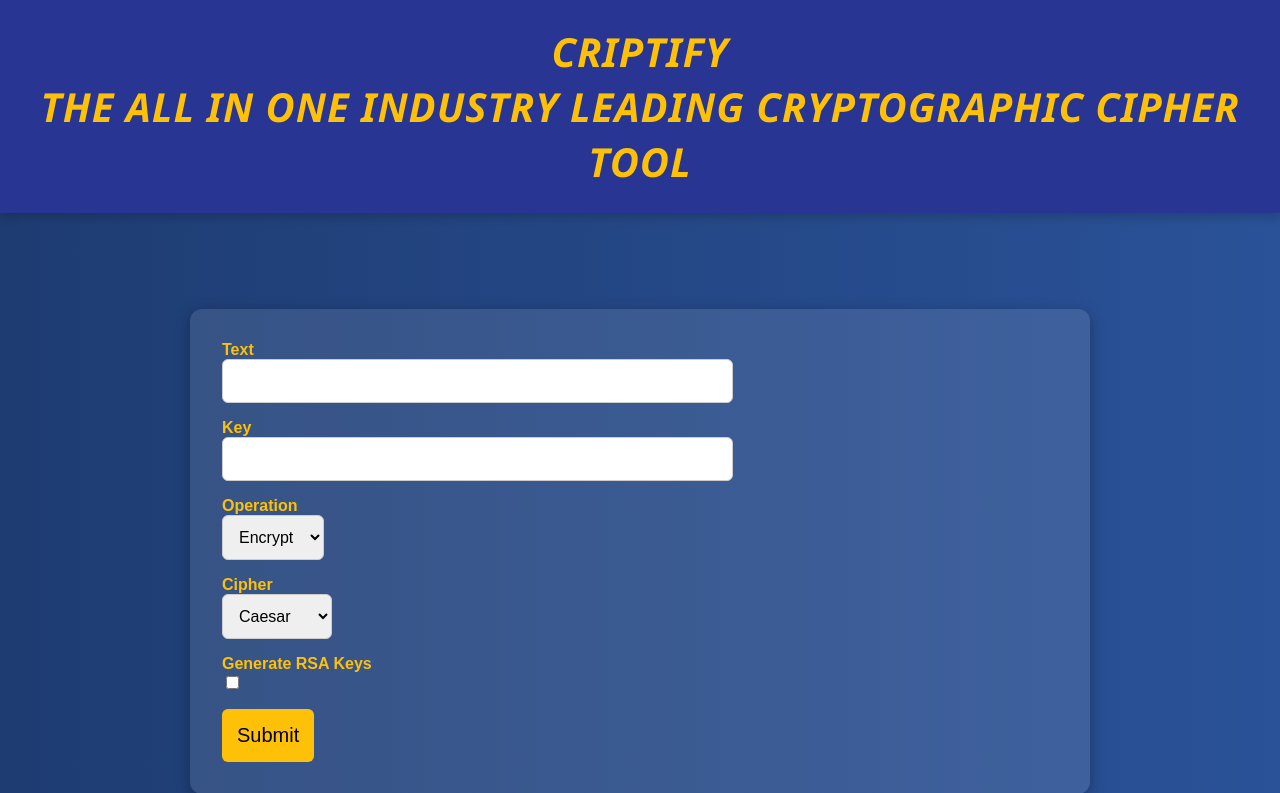
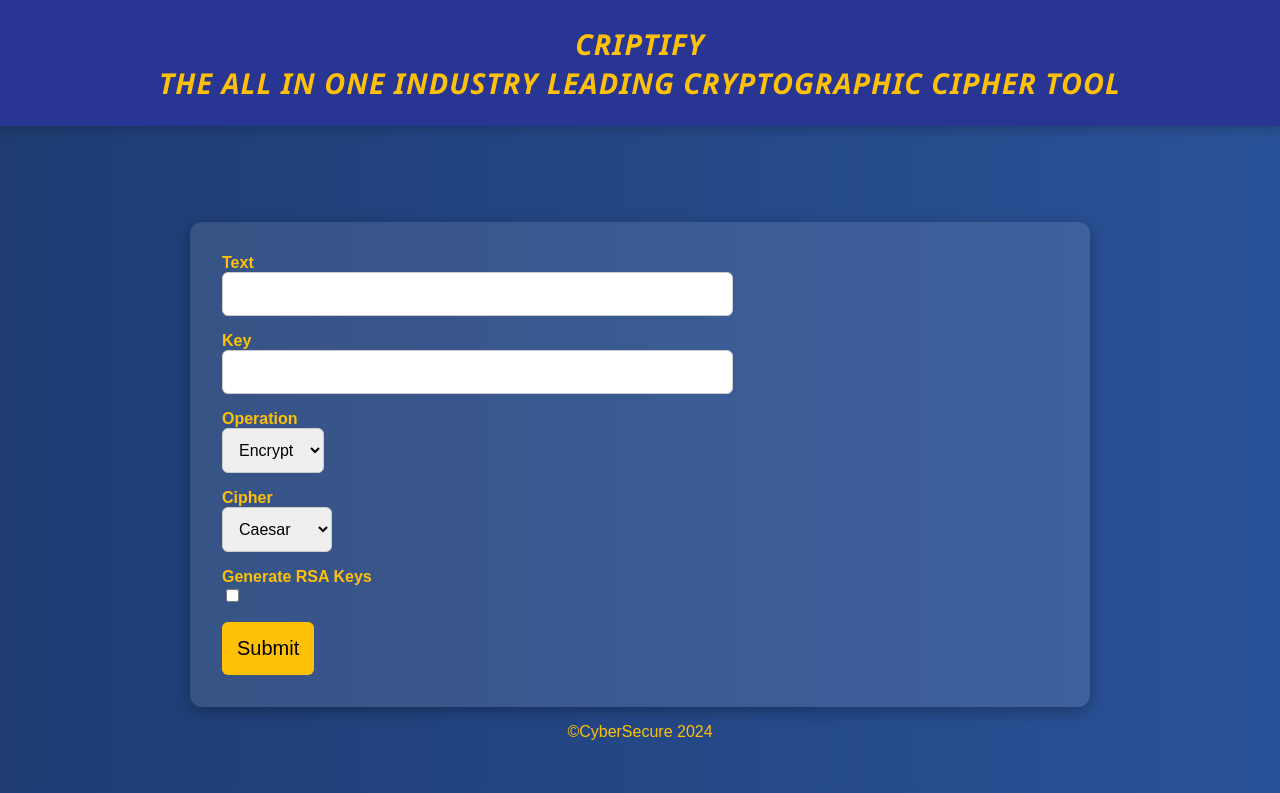
Before and after one commit to Shashank-kamath/Cryptify, a Flask app: page / in a window 1280 px wide. Shown: the top 793 px of the page. Run offline with Flask 3, Linux system fonts and the light colour scheme.

Commit message:
initial commit

```diff
--- a/static/css/styles.css
+++ b/static/css/styles.css
@@ -23,7 +23,7 @@
 
 header h1 {
     margin: 0;
-    font-size: 2.5em;
+    font-size: 1.8em;
     letter-spacing: 1px;
     font-family: 'Segoe UI', Tahoma, Geneva, Verdana, sans-serif;
     font-style: italic;
```
